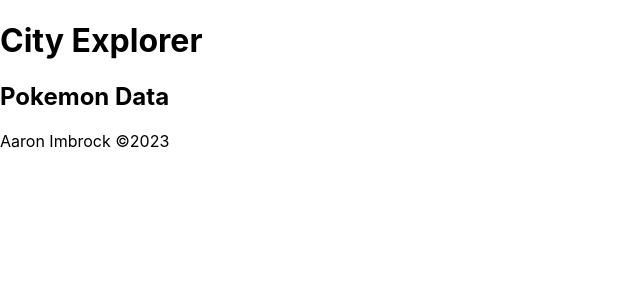
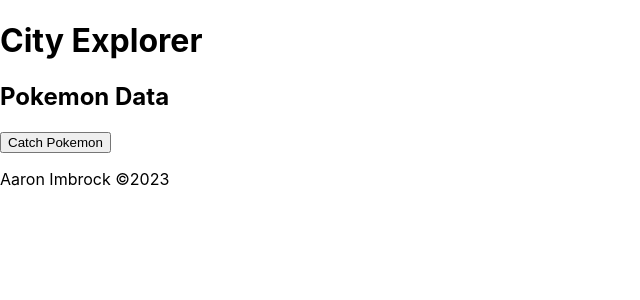
Before and after one commit to aaron-imbrock/city-explorer, a React (Create React App) app: page / in a window 1280 px wide. Shown: the top 300 px of the page, without its empty margins (0-640 px from the left). Built offline with nearby package versions, Linux system fonts and the light colour scheme.

Commit message:
Pokemon Demo Working

```diff
--- a/src/components/Main.js
+++ b/src/components/Main.js
@@ -2,9 +2,55 @@
 import axios from 'axios';
 
 class Main extends React.Component {
+    constructor(props) {
+        super(props);
+        this.state = {
+            pokemonData: [],
+        }
+    }
+
+    // TODO: Make api call to pokemon api, then render the data in the re
+    // render method;
+    // ** async / await
+    //
+    getPokemonData = async (event) => {
+        event.preventDefault();
+        // TODO: Use axios to help me make my API call
+        // ** Axios.get() -> 1 arg = url of the api that I want to hit
+        let pokemonData = await axios.get('https://pokeapi.co/api/v2/pokemon')
+        let pokemonResults = pokemonData.data;
+        console.log(pokemonData);
+        console.log(pokemonResults);
+        // ** .data - where axios stores the returned info
+        // ** .results - where THIS API stores the actual pokemon data
+
+        // TODO: store .results data in state
+        this.setState({
+            pokemonData: pokemonData.data.results,
+        })
+//         https://stackoverflow.com/a/71250760
+//         @erick-silva answer is not complete and prone to error.
+
+// The correct way to fetch an image for a specific pokemon is:
+
+// Fetch from PokeAPI the info for that pokemon, say bulbasaur. -> GET https://pokeapi.co/api/v2/pokemon/bulbasaur
+// Parse the returned JSON for the property .sprites, select the version we'd like to use and the variety for the sprite, say Pokemon Crystal front: .sprites.versions["generation-ii"].crystal.front_default
+// Use the provided link and load the image: https://raw.githubusercontent.com/PokeAPI/sprites/master/sprites/pokemon/versions/generation-ii/crystal/1.png
+// Using this method will ensure that you will always fetch the correct image in case the ids change or the name of the image isn't the id of the pokemon.
+ }
+
     render() {
         return (
+            <>
             <h2>Pokemon Data</h2>
+            <form >
+                <button onClick={this.getPokemonData}>Catch Pokemon</button>
+            </form>
+
+            <ul>
+                {this.state.pokemonData.map((pokemon, idx) => <li key={idx}>{pokemon.name}</li>)}
+            </ul>
+            </>
         )
     }
 }
```
